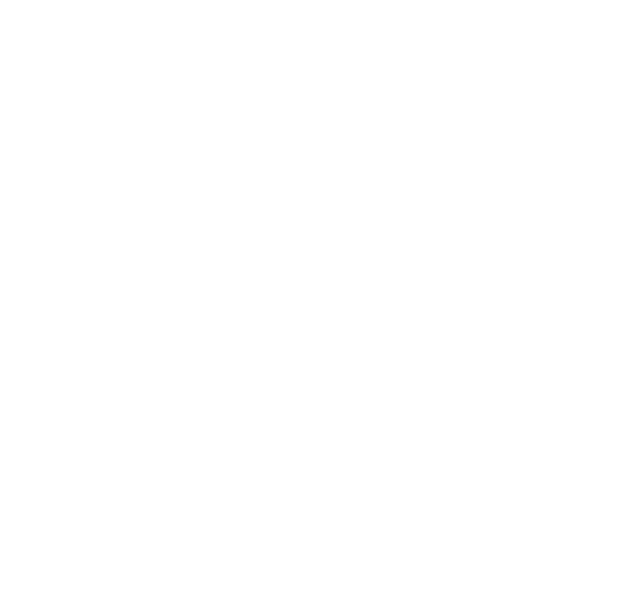
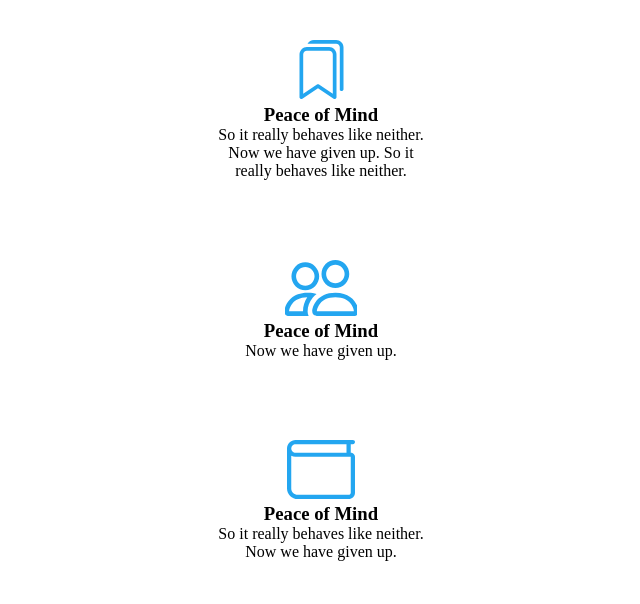
Before and after one commit to Safarione24/Sadulloev, a plain HTML site: page index.html in a window 1280 px wide. Shown: the whole page, without its empty margins (319-959 px from the left). Drawn offline with Linux system fonts and the light colour scheme.

Commit message:
1.1 обнова (создали карточки ну или 3 карточки)

```diff
--- a/index.html
+++ b/index.html
@@ -7,6 +7,29 @@
     <link rel="stylesheet" href="style.css" />
   </head>
   <body>
-
+    <div class="features_cards">
+      <div class="card">
+        <img src="./img/icn resize .icn-xl.svg" alt="" />
+        <h3>Peace of Mind</h3>
+        <p>
+          So it really behaves like neither. Now we have given up. So it really
+          behaves like neither.
+        </p>
+      </div>
+    </div>
+    <div class="features_cards">
+      <div class="card">
+        <img src="./img/Vector (1).svg" alt="" />
+        <h3>Peace of Mind</h3>
+        <p>Now we have given up.</p>
+      </div>
+    </div>
+    <div class="features_cards">
+      <div class="card">
+        <img src="./img/Vector.svg" alt="" />
+        <h3>Peace of Mind</h3>
+        <p>So it really behaves like neither. Now we have given up.</p>
+      </div>
+    </div>
   </body>
 </html>
--- a/style.css
+++ b/style.css
@@ -3,3 +3,15 @@
   padding: 0;
   box-sizing: border-box;
 }
+
+.features_cards{
+  display: flex;
+  justify-content: center;
+  text-align: center;
+
+}
+.card{
+  border-radius: 5px;
+  padding: 40px 50px;
+  width: 325px;
+}
```
